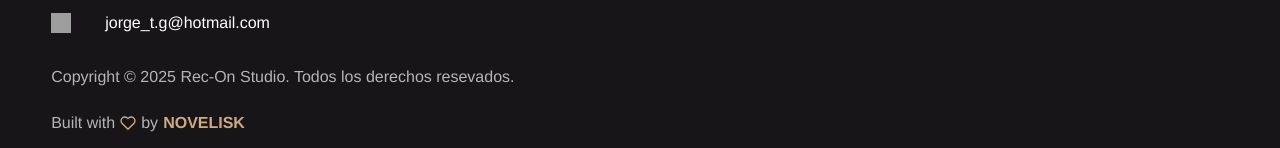
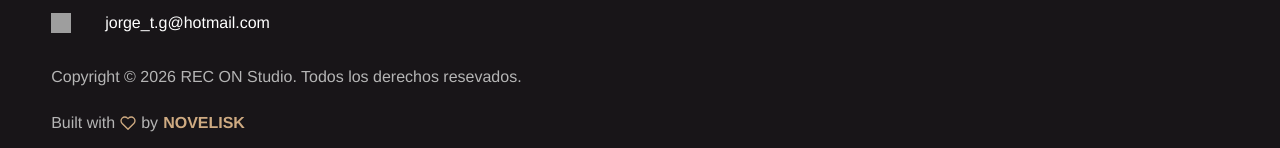
Before and after one commit to Novelisk/recon-studio, a React (Vite) app in the folder frontend/: page /home in a window 1280 px wide. Shown: the part 2388-2536 px from the top of the page. Built offline with nearby package versions, Linux system fonts and the light colour scheme; grey boxes are pictures that could not be loaded.

Commit message:
Footer.css copyright year updated

```diff
--- a/frontend/src/components/Footer/Footer.jsx
+++ b/frontend/src/components/Footer/Footer.jsx
@@ -85,7 +85,7 @@ export const Footer = () => {
         </div>
 
         <div className="footer__copyright">
-          Copyright &copy; 2025 Rec-On Studio. Todos los derechos resevados.
+          Copyright &copy; 2026 REC ON Studio. Todos los derechos resevados.
         </div>
 
         <div className="footer__author">
```
